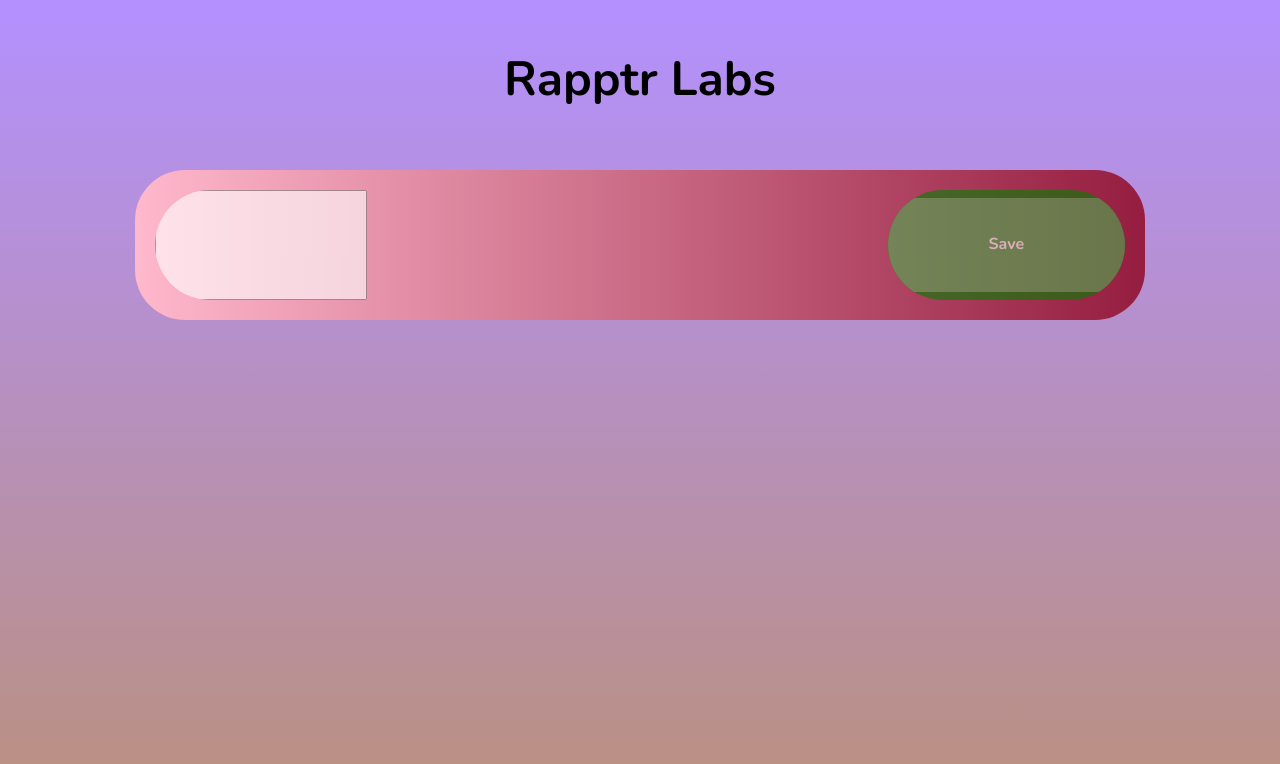
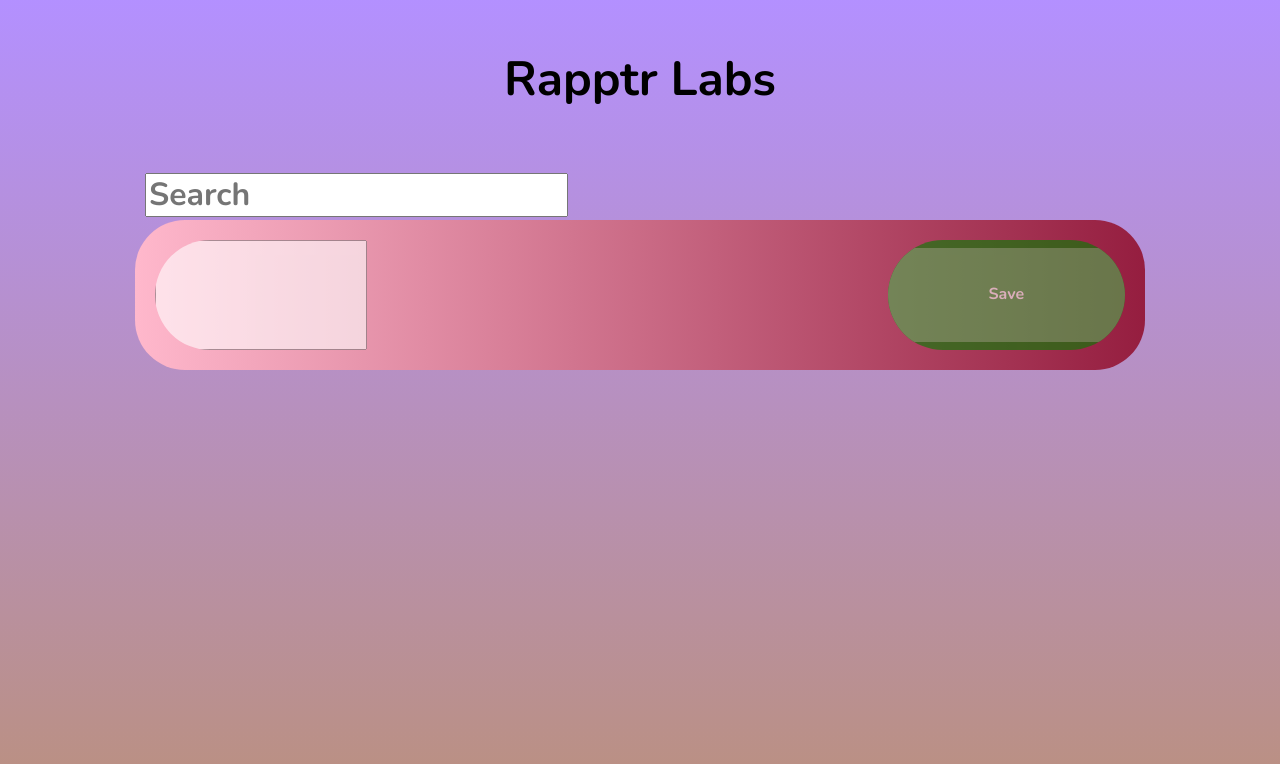
Before and after one commit to cyrus-codes4u/ToDo-App, a React (Create React App) app in the folder client/: page /list in a window 1280 px wide. Shown: the top 764 px of the page. Built offline with nearby package versions, Linux system fonts and the light colour scheme.

Commit message:
Added search bar react component; queries filter ToDoList component items prop

```diff
--- a/client/src/components/ListPage.js
+++ b/client/src/components/ListPage.js
@@ -1,6 +1,6 @@
 import React, { useState, useEffect } from 'react'
-// import { deleteLocalItem, getLocalItems } from '../utils/actions'
 import CreateToDo from './CreateToDo'
+import SearchBar from './SearchBar'
 import ToDoList from './ToDoList'
 
 // const sample = {
@@ -19,29 +19,13 @@
 // localStorage.setItem('items', JSON.stringify(sample))
 
 function ListPage() {
-  //   const [searchQuery, setSearchQuery] = useState('')
   const [add, setAdd] = useState(true)
-
-  //   const updateSearch = async (e) => {
-  //     setSearchQuery(e.target.value)
-  //   }
 
   return (
     <React.Fragment>
-      {/* <div className='options'>
-        <div className='option'>
-          <form>
-            <label htmlFor='searchbar' />
-            <input
-              type='text'
-              id='searchbar'
-              placeholder='Search'
-              name='searchbar'
-              value={searchQuery}
-              onInput={updateSearch}
-            />
-          </form>
-        </div>
+      <div className='options'>
+        <SearchBar />
+        {/*
         <button className='option opt-2' onClick={() => setAdd((add) => !add)}>
           <i className='fa fa-plus icon'></i>
         </button>
@@ -54,8 +38,8 @@
           }}
         >
           logout
-        </button>
-      </div>*/}
+        </button>*/}
+      </div>
       {add ? <CreateToDo /> : null}
       <ToDoList />
     </React.Fragment>
--- /dev/null
+++ b/client/src/components/SearchBar.js
@@ -0,0 +1,29 @@
+import React, { useState } from 'react'
+import { connect } from 'react-redux'
+import { updateSearchQuery } from '../redux/actions/search'
+
+function SearchBar({ updateSearchQuery }) {
+  //   const [formData, setformData] = useState('')
+
+  const updateSearch = ({ target }) => {
+    // setformData(target.value)
+    updateSearchQuery(target.value)
+  }
+  return (
+    <div className='option'>
+      <form>
+        <label htmlFor='searchbar' />
+        <input
+          type='text'
+          id='searchbar'
+          placeholder='Search'
+          name='searchbar'
+          //   value={formData}
+          onInput={updateSearch}
+        />
+      </form>
+    </div>
+  )
+}
+
+export default connect(null, { updateSearchQuery })(SearchBar)
--- a/client/src/components/ToDoList.js
+++ b/client/src/components/ToDoList.js
@@ -26,14 +26,14 @@
 }
 
 const mapStateToProps = (state) => {
-  const { items, searchQuery } = state
+  const { items, search } = state
   let filtered = items
-  if (searchQuery && searchQuery.length > 0) {
+  if (search && search.length > 0) {
     filtered = items.filter((item) => {
-      return item.text.toLowerCase().includes(searchQuery)
+      const text = item.text.toLowerCase()
+      return text.includes(search)
     })
   }
-
   return {
     items: filtered,
   }
```
